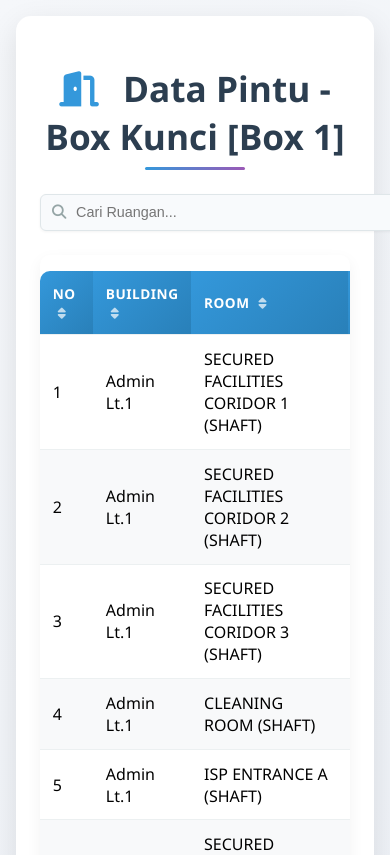
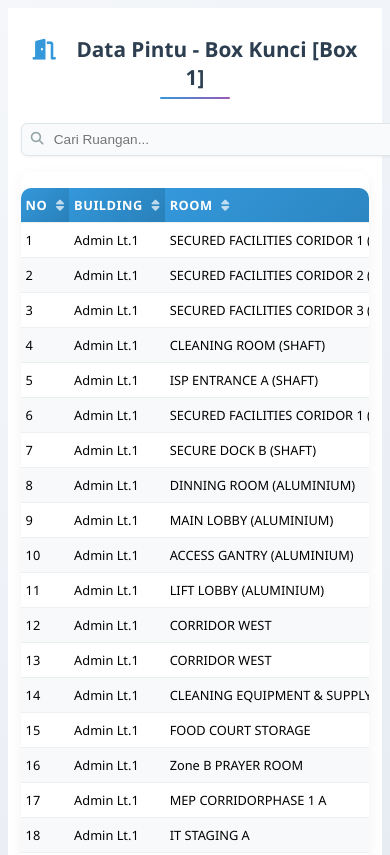
Before and after one commit to Raihan14FR/key-admin1st, a plain HTML site: page index.html in a window 390 px wide. Shown: the top 855 px of the page. Drawn offline with Linux system fonts and the light colour scheme.

Commit message:
style.css

```diff
--- a/style.css
+++ b/style.css
@@ -195,3 +195,95 @@ tbody tr:nth-child(even) {
     font-size: 1.1rem;
     font-weight: 500;
 }
+
+/* Responsive Mobile Styles */
+@media (max-width: 768px) {
+    body {
+        padding: 0.5rem;
+        font-size: 14px;
+    }
+
+    .container {
+        padding: 1rem;
+        border-radius: 0;
+        box-shadow: none;
+    }
+
+    h1 {
+        font-size: 1.5rem;
+        padding-bottom: 8px;
+    }
+
+    h1::after {
+        width: 70px;
+        height: 2px;
+    }
+
+    .search-container {
+        margin-bottom: 1rem;
+        max-width: 100%;
+    }
+
+    input[type="text"] {
+        padding: 0.5rem 0.8rem 0.5rem 32px;
+        font-size: 0.85rem;
+    }
+
+    .search-container i {
+        font-size: 0.8rem;
+        left: 10px;
+    }
+
+    table {
+        display: block;
+        overflow-x: auto;
+        white-space: nowrap;
+        -webkit-overflow-scrolling: touch;
+    }
+
+    th, td {
+        padding: 0.6rem 0.5rem;
+        font-size: 0.85rem;
+    }
+
+    th i {
+        display: none; /* Sembunyikan ikon sort di mobile */
+    }
+
+    .no-results-message {
+        padding: 1.5rem;
+    }
+
+    .no-results-message i {
+        font-size: 1.5rem;
+    }
+
+    .no-results-message p {
+        font-size: 1rem;
+    }
+
+    .footer {
+        margin-top: 1.5rem;
+        font-size: 0.8rem;
+    }
+}
+
+/* Very small devices (phones, 480px and down) */
+@media (max-width: 480px) {
+    .container {
+        padding: 0.8rem;
+    }
+
+    h1 {
+        font-size: 1.3rem;
+    }
+
+    th, td {
+        padding: 0.5rem 0.3rem;
+        font-size: 0.8rem;
+    }
+
+    .no-results-message {
+        padding: 1rem;
+    }
+}
```
